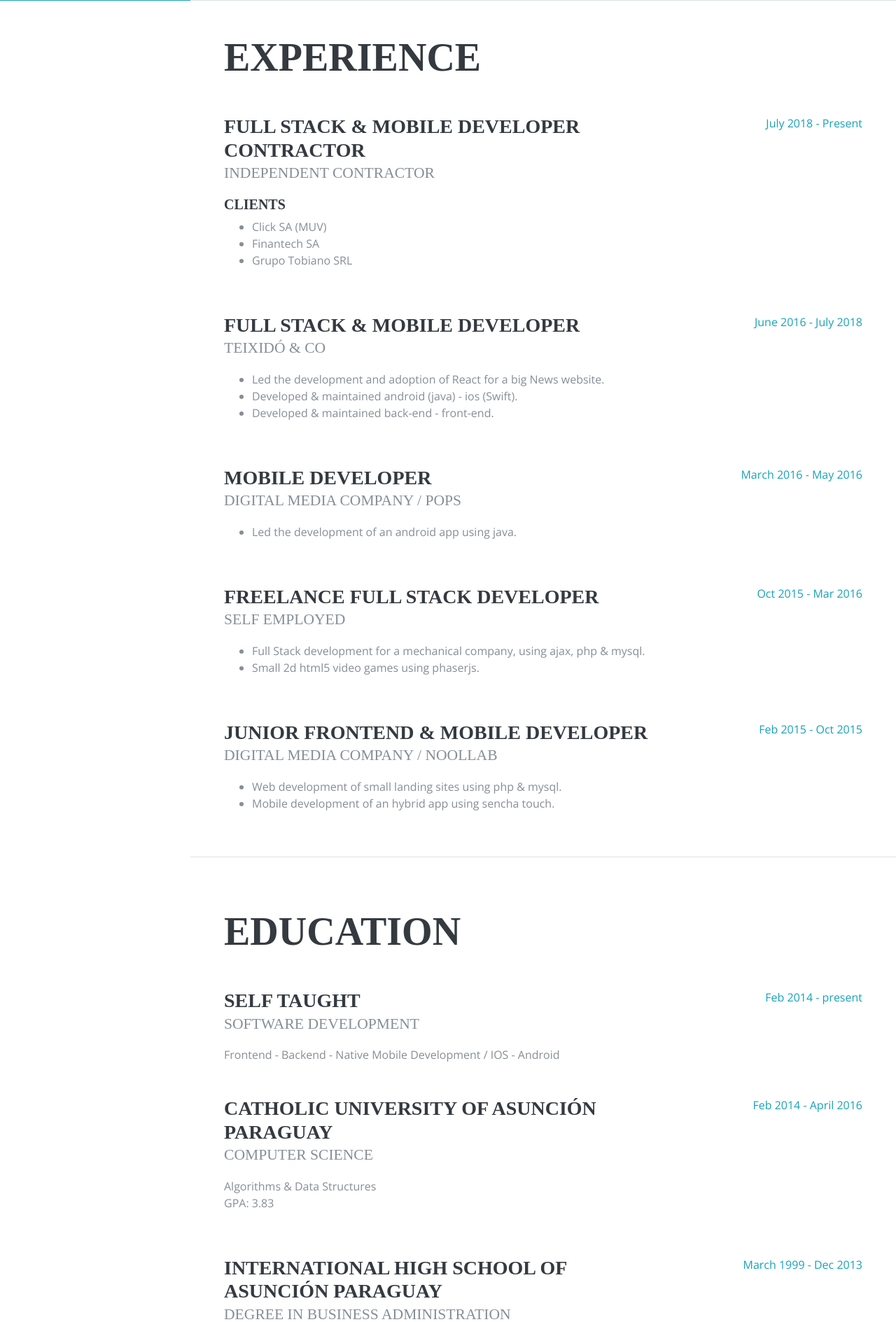
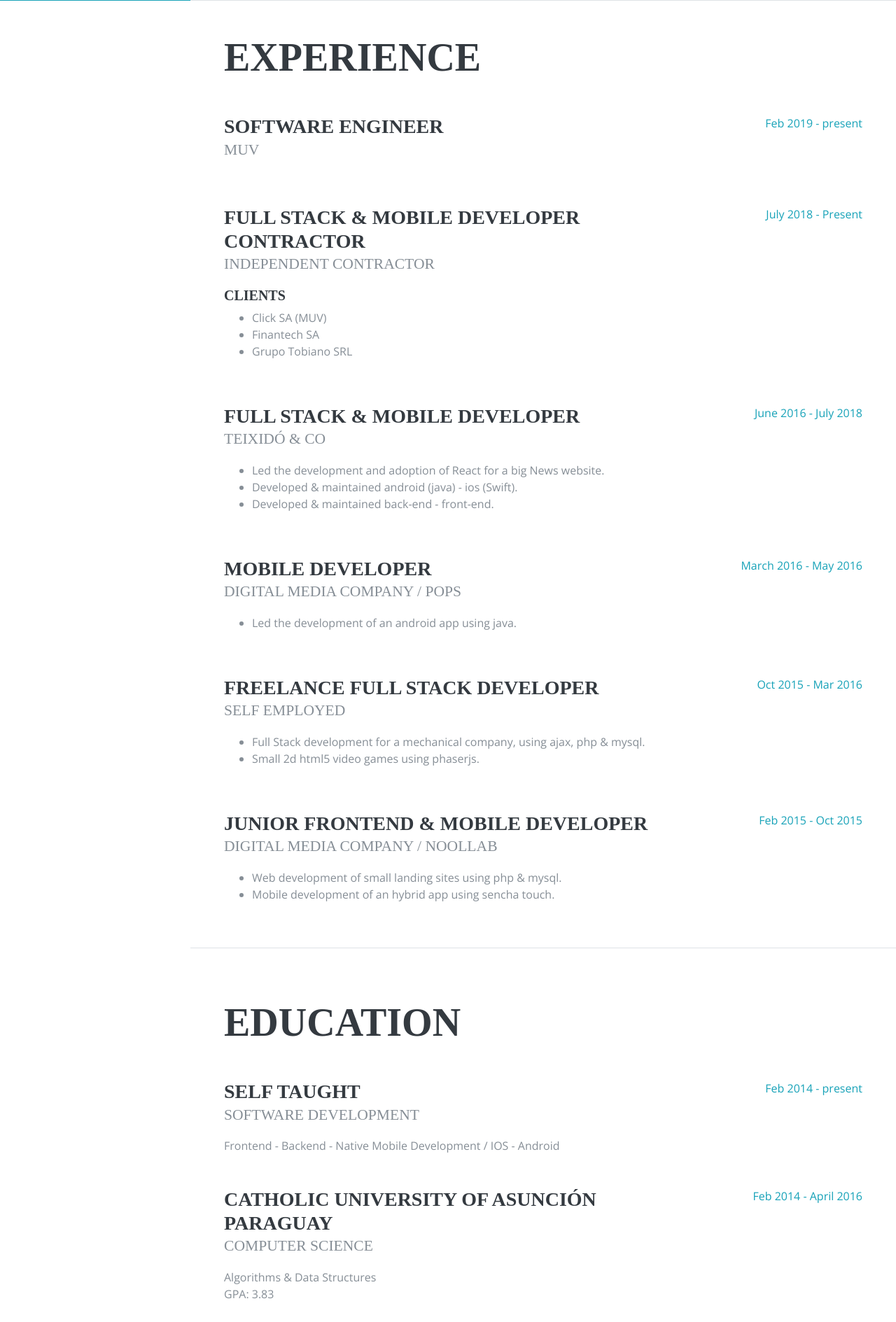
Before and after one commit to ivankoop/my-website, a PHP site: page / in a window 1280 px wide. Shown: the part 799-2688 px from the top of the page at 70% size. Run offline with PHP 8.4, Linux system fonts and the light colour scheme; some web fonts are replaced.

Commit message:
experience updated

```diff
--- a/index.php
+++ b/index.php
@@ -125,6 +125,16 @@
       <section class="resume-section p-3 p-lg-5 d-flex flex-column" id="experience">
         <div class="my-auto">
           <h2 class="mb-5">Experience</h2>
+
+          <div class="resume-item d-flex flex-column flex-md-row mb-5">
+            <div class="resume-content mr-auto">
+              <h3 class="mb-0">Software Engineer</h3>
+              <div class="subheading mb-3">MUV</div>
+            </div>
+            <div class="resume-date text-md-right">
+              <span class="text-primary">Feb 2019 - present</span>
+            </div>
+          </div>
 
           <div class="resume-item d-flex flex-column flex-md-row mb-5">
             <div class="resume-content mr-auto">
```
